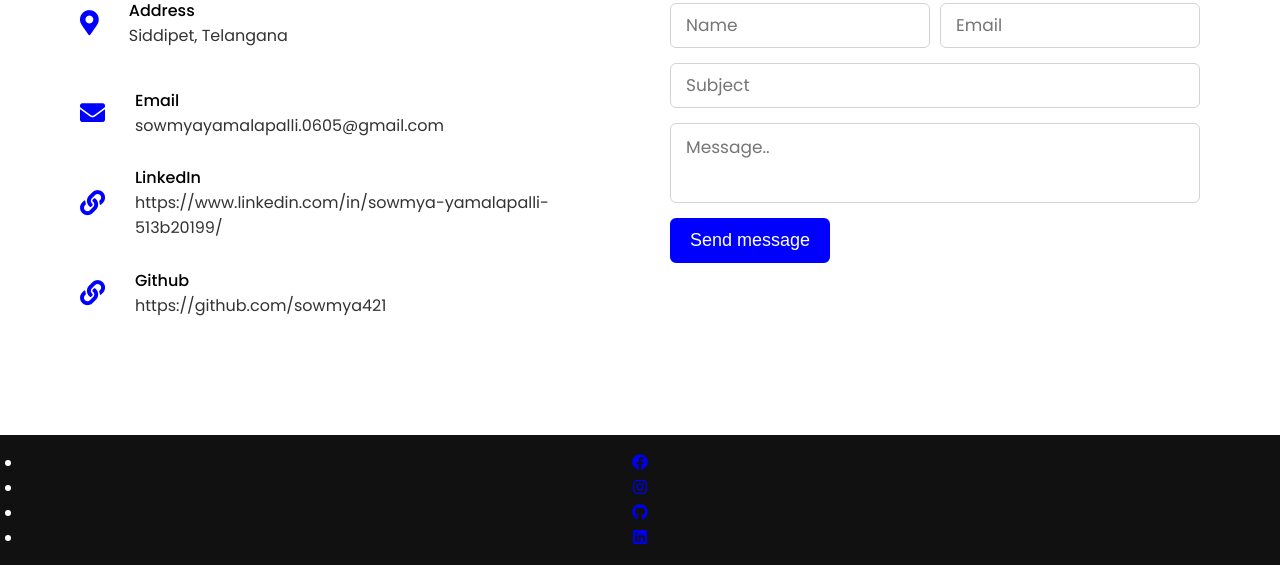
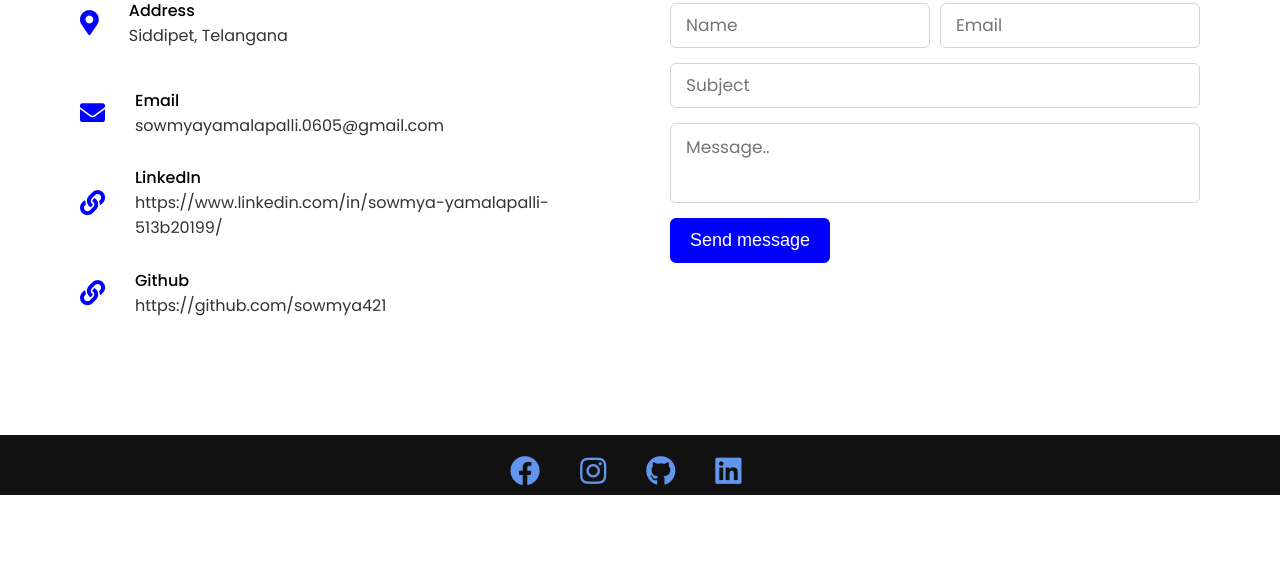
Before and after one commit to sowmya421/personel, a PHP site: page /index.html in a window 1280 px wide. Shown: the part 3391-3956 px from the top of the page. After the commit the page ends 3886 px from the top, so only its background shows below. Run offline with PHP 8.4, Linux system fonts and the light colour scheme.

Commit message:
Update style.css

```diff
--- a/style.css
+++ b/style.css
@@ -569,6 +569,25 @@ footer span a{
 footer span a:hover{
     text-decoration: underline;
 }
+.social-links{
+    display: flex;
+}
+.social-links ul{
+    display: flex;
+
+    width: 300px;
+    height: 30px;
+    margin: auto;
+}
+.social-items{
+    list-style: none;
+}
+.social-items a{
+    padding: 10px 20px;
+    font-size: 30px;
+    color: cornflowerblue;
+
+}
 
 
 /* responsive media query start */
```
